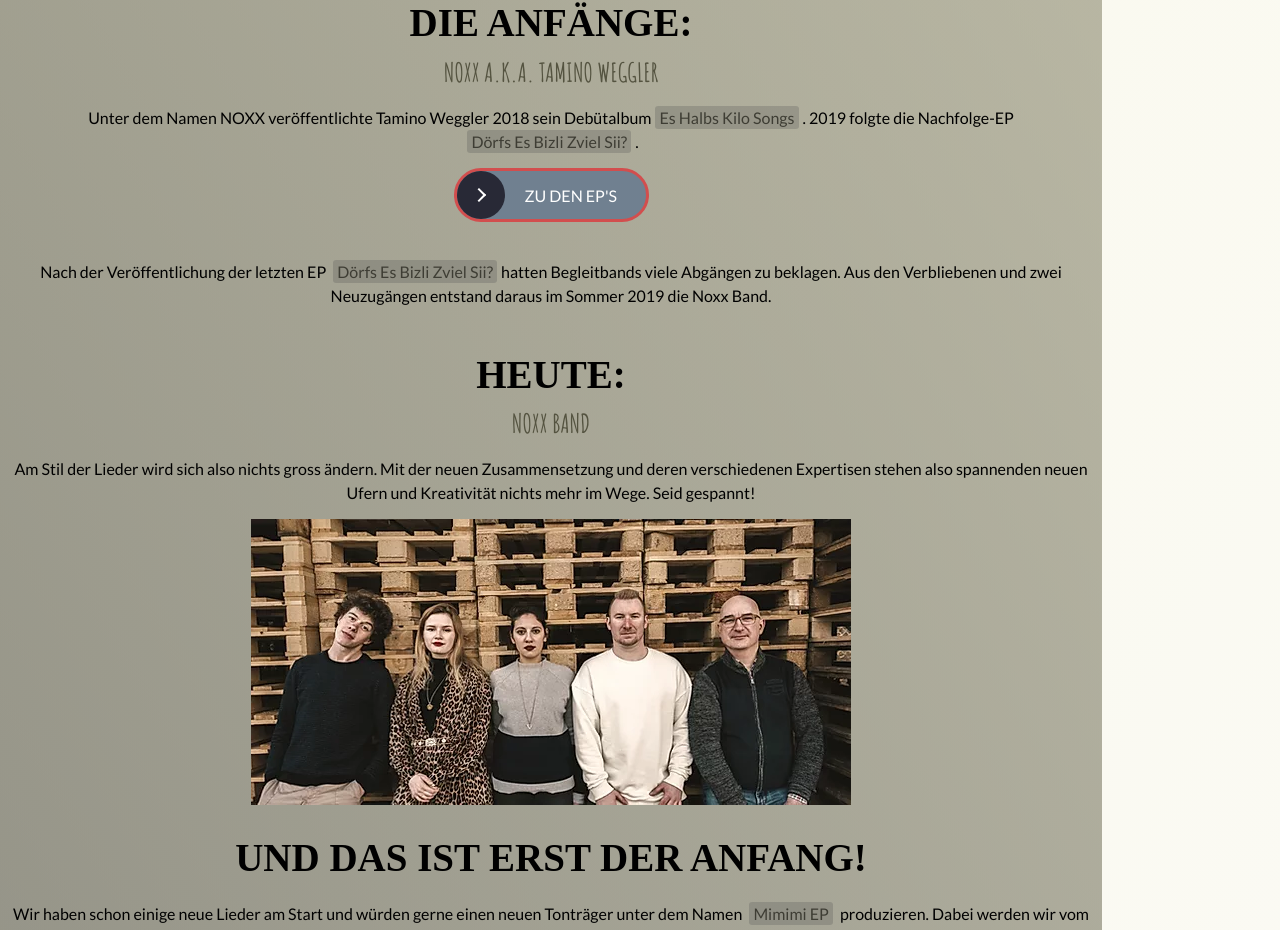
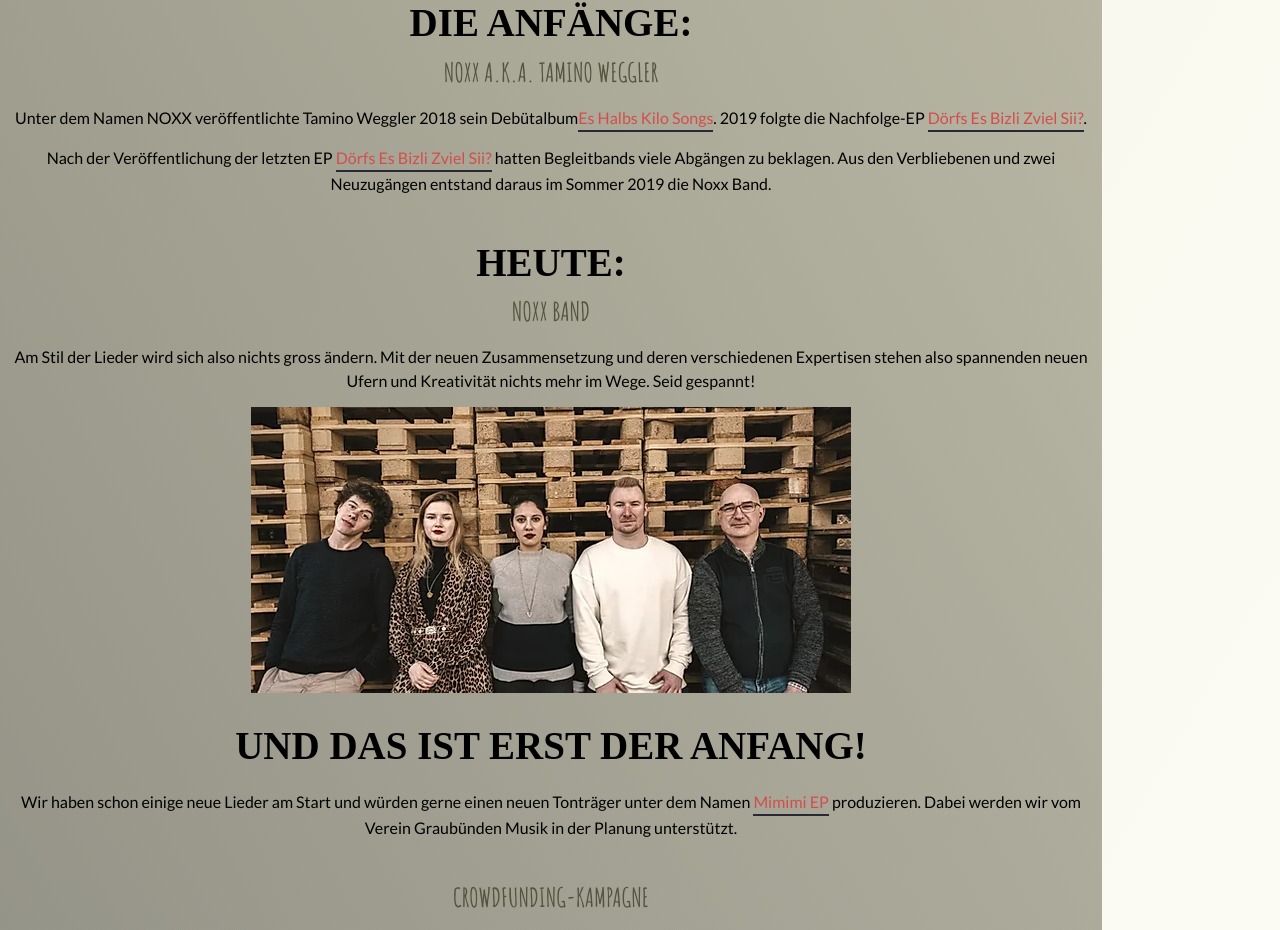
Before and after one commit to weeebr/noxx, a React (Create React App) app: page / in a window 1280 px wide. Shown: the part 2343-3273 px from the top of the page. Built offline with nearby package versions, Linux system fonts and the light colour scheme; a web font is replaced by a local one.

Commit message:
add missing links, remove highlighted styles

```diff
--- a/src/GlobalStyle.js
+++ b/src/GlobalStyle.js
@@ -139,6 +139,7 @@ const GlobalStyle = createGlobalStyle`
     &.external {
       transition: all 1s ease;
       border-bottom: 2px solid #282936;
+      display: inline-block;
 
       &:focus, &:hover {
         color: #282936;
--- a/src/pages/Bio.js
+++ b/src/pages/Bio.js
@@ -8,6 +8,7 @@ import YoutubePreview from "../page-components/YoutubePreview";
 
 // assets
 import bandFrontal from "../assets/band/band-frontal.webp";
+import { colors } from "../theme";
 
 const BioWrapper = styled.div`
   h3 {
@@ -30,13 +31,18 @@ const BioWrapper = styled.div`
   }
 `;
 
-const HighlightedText = styled.span`
+const HighlightedText = styled.a`
   color: #3e3d34;
   padding: 2px 4px;
   margin: 0 4px;
   background: #54535445;
   border-radius: 3px;
   white-space: nowrap;
+  transition: all 1s ease;
+
+  &:hover {
+    color: ${colors.primaryRed};
+  }
 `;
 
 const Bio = ({ openVideo }) => {
@@ -48,17 +54,23 @@ const Bio = ({ openVideo }) => {
       </h3>
       <p>
         Unter dem Namen NOXX veröffentlichte Tamino Weggler 2018 sein Debütalbum
-        <HighlightedText>Es Halbs Kilo Songs</HighlightedText>. 2019 folgte die
-        Nachfolge-EP{" "}
-        <HighlightedText>Dörfs Es Bizli Zviel Sii?</HighlightedText>.
+        <a
+          className="external"
+          href="https://geo.itunes.apple.com/us/album/es-halbs-kilo-songs/1361261464?mt=1&app=music"
+        >
+          Es Halbs Kilo Songs
+        </a>
+        . 2019 folgte die Nachfolge-EP{" "}
+        <a className="external" href="https://song.link/album/i/1461468834">
+          Dörfs Es Bizli Zviel Sii?
+        </a>
+        .
       </p>
-      <div className="large-link-wrapper">
-        <LinkButton link="#" text="Zu den EP's" />
-      </div>
-      <br />
       <p>
         Nach der Veröffentlichung der letzten EP{" "}
-        <HighlightedText>Dörfs Es Bizli Zviel Sii?</HighlightedText>
+        <a className="external" href="https://song.link/album/i/1461468834">
+          Dörfs Es Bizli Zviel Sii?
+        </a>{" "}
         hatten Begleitbands viele Abgängen zu beklagen. Aus den Verbliebenen und
         zwei Neuzugängen entstand daraus im Sommer 2019 die Noxx Band.
       </p>
@@ -79,7 +91,13 @@ const Bio = ({ openVideo }) => {
       <h3>Und das ist erst der Anfang!</h3>
       <p>
         Wir haben schon einige neue Lieder am Start und würden gerne einen neuen
-        Tonträger unter dem Namen <HighlightedText>Mimimi EP</HighlightedText>{" "}
+        Tonträger unter dem Namen{" "}
+        <a
+          className="external"
+          href="https://wemakeit.com/projects/noxx-mimimi-ep"
+        >
+          Mimimi EP
+        </a>{" "}
         produzieren. Dabei werden wir vom Verein Graubünden Musik in der Planung
         unterstützt.
       </p>
@@ -87,12 +105,12 @@ const Bio = ({ openVideo }) => {
       <h4>Crowdfunding-Kampagne</h4>
       <p>
         Um noch das nötige Kleingeld für die Produktion aufzutreiben haben wir
-        eine{" "}
+        eine Crowdfunding-Kampagne auf{" "}
         <a
           className="external"
           href="https://wemakeit.com/projects/noxx-mimimi-ep"
         >
-          Crowdfunding-Kampagne auf wemakeit.com
+          wemakeit.com
         </a>{" "}
         gestartet.
       </p>
```
